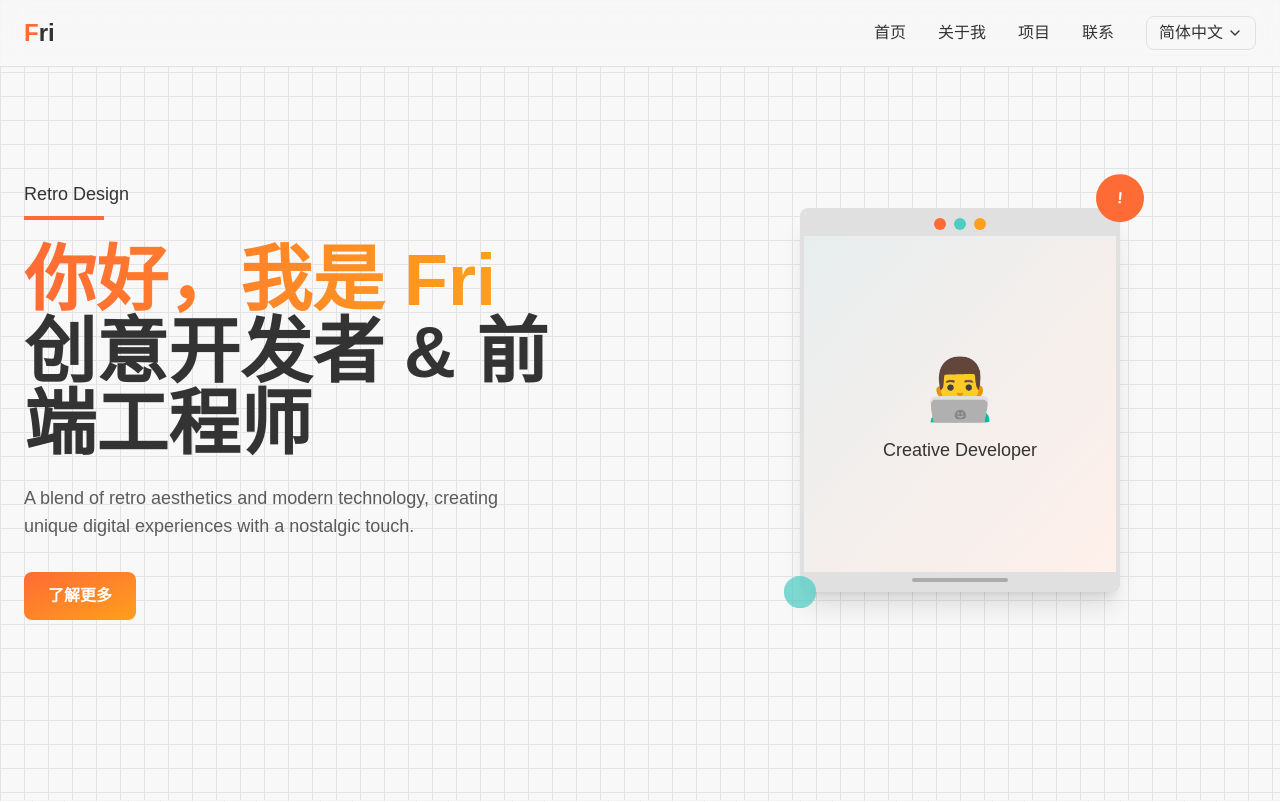
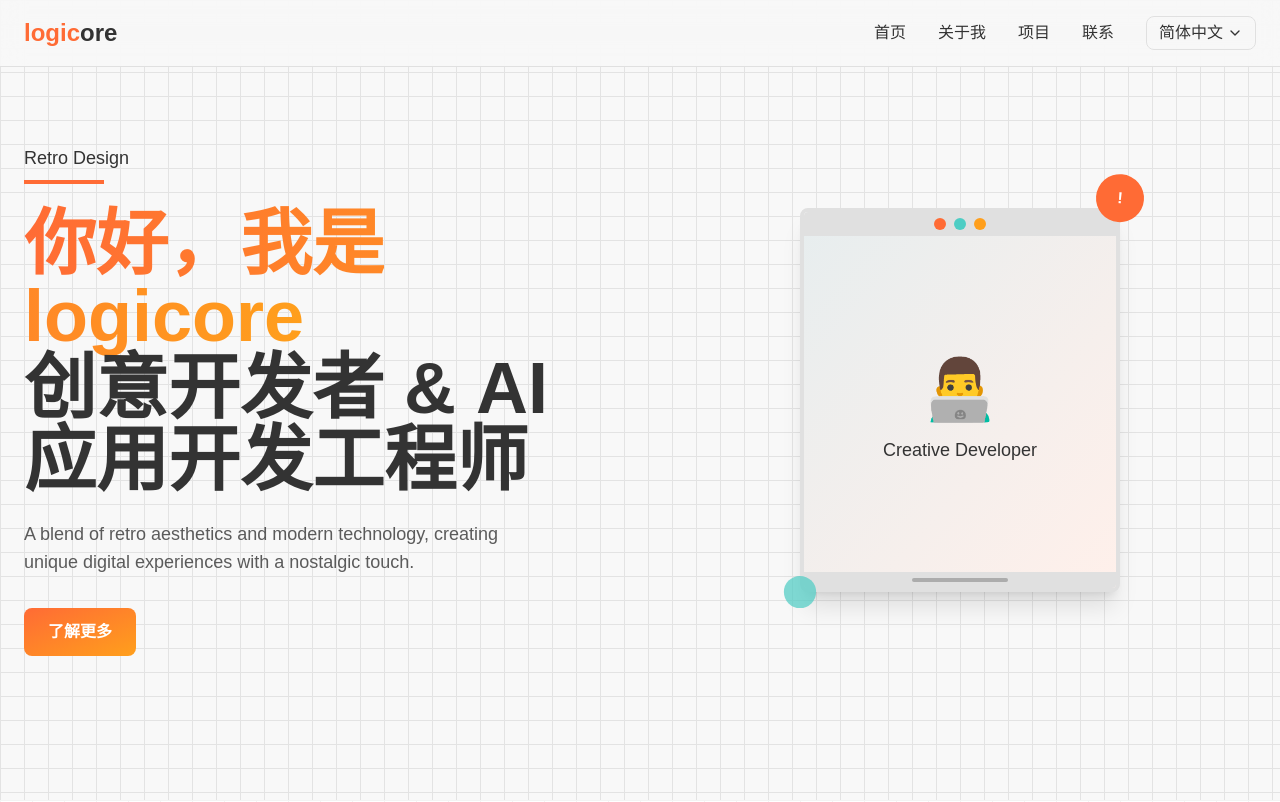
Before and after one commit to logicore-full/vibe_coding_project, a React (Vite) app in the folder Portfolio/: page / in a window 1280 px wide. Shown: the top 802 px of the page. Built offline with nearby package versions, Linux system fonts and the light colour scheme.

Commit message:
修改名字

```diff
--- a/Portfolio/src/components/Header.tsx
+++ b/Portfolio/src/components/Header.tsx
@@ -8,7 +8,7 @@ const Header = () => {
 
   const languages = [
     { code: 'zh', name: '简体中文' },
-    { code: 'en', name: 'English (US)' }
+    { code: 'en', name: 'English' }
   ];
 
   const toggleLanguageDropdown = () => {
@@ -33,7 +33,7 @@ const Header = () => {
           transition={{ duration: 0.5, ease: "easeOut" }}
           className="text-2xl font-bold"
         >
-          <span className="text-retro-orange">F</span>ri
+          <span className="text-retro-orange">logic</span>ore
         </motion.div>
         <div className="flex items-center space-x-8">
           <motion.ul
--- a/Portfolio/src/i18n/translations.ts
+++ b/Portfolio/src/i18n/translations.ts
@@ -52,8 +52,8 @@ export const translations: Record<string, Translation> = {
       contact: '联系',
     },
     hero: {
-      title: '你好，我是 Fri',
-      subtitle: '创意开发者 & 前端工程师',
+      title: '你好，我是 logicore',
+      subtitle: '创意开发者 & AI 应用开发工程师',
       btnText: '了解更多',
     },
     about: {
@@ -86,7 +86,7 @@ export const translations: Record<string, Translation> = {
       },
     },
     footer: {
-      rights: '© 2024 Fri. 保留所有权利。',
+      rights: '© 2026 logicore. 保留所有权利。',
       privacy: '隐私政策',
       terms: '服务条款',
     },
@@ -99,8 +99,8 @@ export const translations: Record<string, Translation> = {
       contact: 'Contact',
     },
     hero: {
-      title: 'Hello, I\'m Fri',
-      subtitle: 'Creative Developer & Frontend Engineer',
+      title: 'Hello, I\'m logicore',
+      subtitle: 'Creative Developer & AI Application Developer',
       btnText: 'Learn More',
     },
     about: {
@@ -133,7 +133,7 @@ export const translations: Record<string, Translation> = {
       },
     },
     footer: {
-      rights: '© 2024 Fri. All rights reserved.',
+      rights: '© 2026 logicore. All rights reserved.',
       privacy: 'Privacy Policy',
       terms: 'Terms of Service',
     },
```
